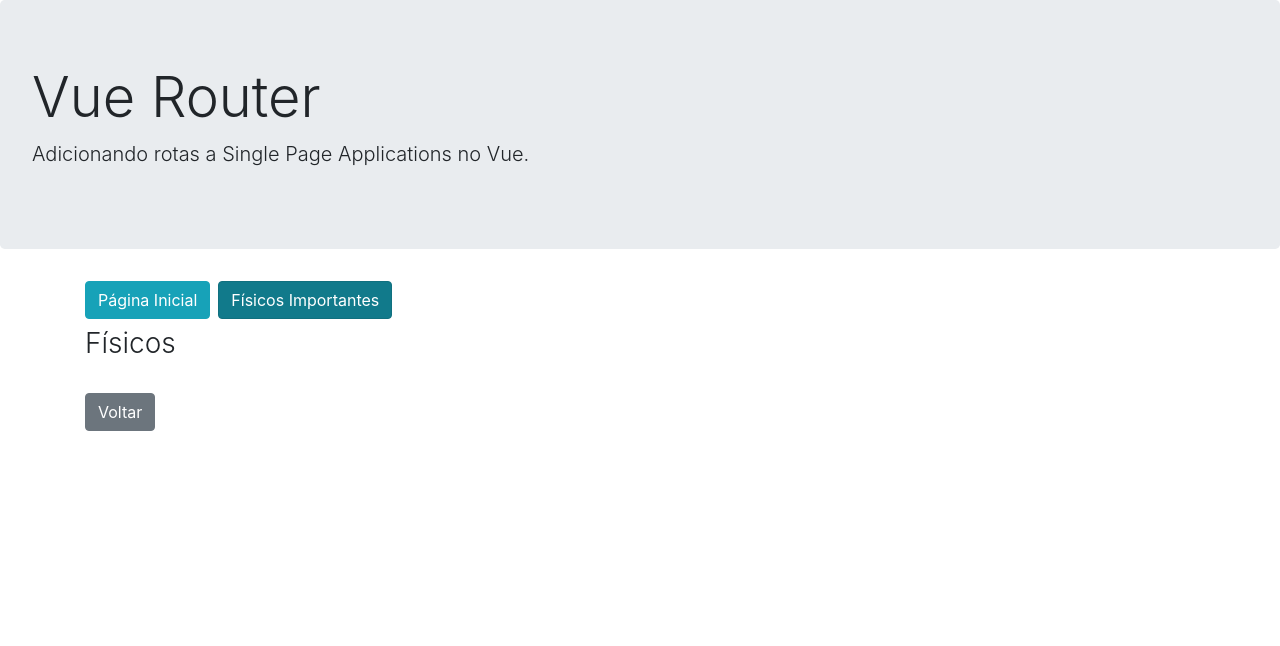
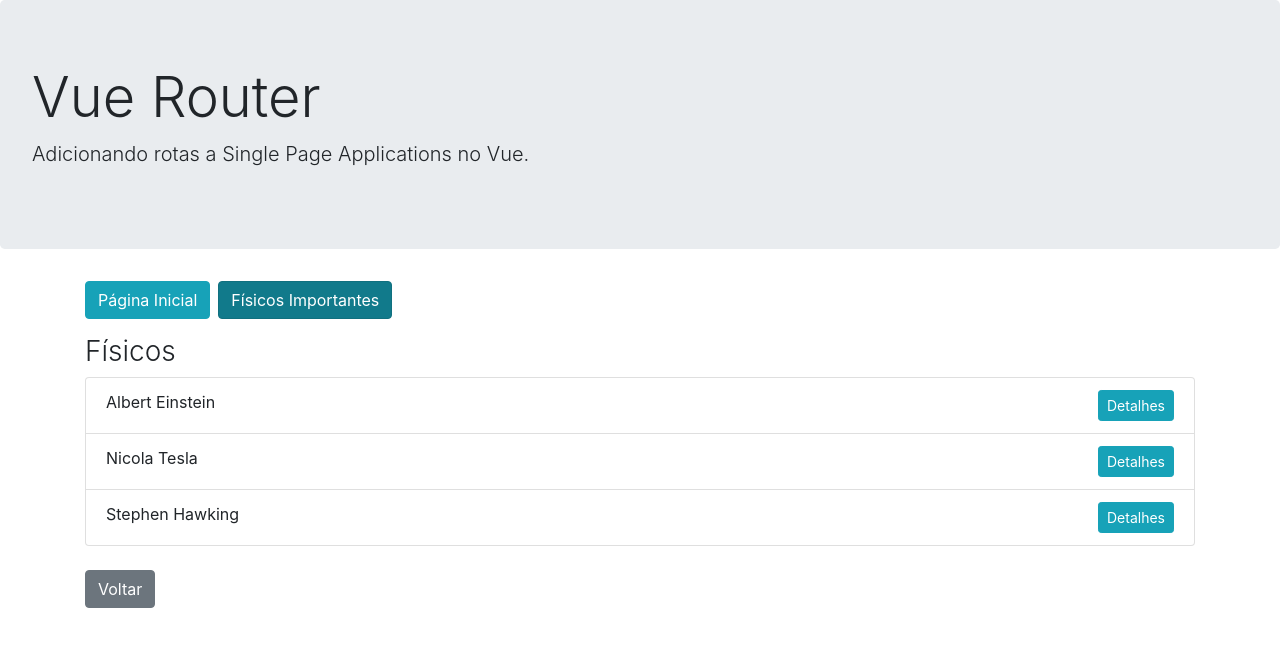
Before and after one commit to victor-s-santos/VueJsSPA, a Vue app: page /#/fisicos in a window 1280 px wide. Shown: the top 646 px of the page. Built offline with nearby package versions, Linux system fonts and the light colour scheme; the HTML template or start-up script is replaced by a standard one.

Commit message:
preparando os parâmetros de rota

```diff
--- a/src/App.vue
+++ b/src/App.vue
@@ -9,14 +9,14 @@
     <div class="container">
 
       <router-link to='/'
-      class='btn btn-info mb-2 mr-2'
+      class='btn btn-info mb-3 mr-2'
       active-class="active"
       exact
       >
       Página Inicial
       </router-link>
       <router-link :to='{path: "/fisicos"}'
-      class='btn btn-info mb-2 mr-2'
+      class='btn btn-info mb-3 mr-2'
       active-class="active">
       Físicos Importantes
       </router-link>
--- /dev/null
+++ b/src/components/fisicos/FisicosLista.vue
@@ -0,0 +1,41 @@
+<template>
+    <div>
+        <h3 class="font-weight-light">Físicos</h3>
+        <ul class="list-group" v-if="fisicos.length > 0">
+            <FisicosListaItem
+                class="list-group-item"
+                v-for="fisico in fisicos"
+                :key="fisico.id"
+                :fisico="fisico"/>
+
+        </ul>
+        <p v-else>Nenhum fisico cadastrado!</p>
+        <button class="btn btn-secondary mt-4 mb-4" @click="voltar">Voltar</button>
+    </div>
+</template>
+
+<script>
+import FisicosListaItem from './FisicosListaItem.vue'
+
+export default {
+    components: {
+        FisicosListaItem
+    },
+
+    data(){
+        return{
+            fisicos: [
+                {id:1, nome: 'Albert Einstein', email: 'albert@einstein.com'},
+                {id:2, nome: 'Nicola Tesla', email: 'tesla@tesla.com'},
+                {id:3, nome: 'Stephen Hawking', email: 'stephen@hawking.com'},
+            ]
+        }
+    },
+    methods: {
+        voltar(){
+            //this.$router.push('/');
+            this.$router.go(-1);
+        }
+    }
+}
+</script>
--- /dev/null
+++ b/src/components/fisicos/FisicosListaItem.vue
@@ -0,0 +1,16 @@
+<template>
+    <li>
+        <span>{{ fisico.nome }}</span>
+        <button class="btn btn-info btn-sm float-right">Detalhes</button>
+    </li>
+</template>
+<script>
+export default {
+    props: {
+        fisico: {
+            type: Object,
+            required: true,
+        }
+    }
+}
+</script>
--- a/src/views/fisicos/Fisicos.vue
+++ b/src/views/fisicos/Fisicos.vue
@@ -1,17 +1,13 @@
 <template>
-    <div>
-        <h3 class="font-weight-light">Físicos</h3>
-        <button class="btn btn-secondary mt-4 mb-4" @click="voltar">Voltar</button>
-    </div>
+    <FisicosLista />
 </template>
 
 <script>
+import FisicosLista from './../../components/fisicos/FisicosLista'
+
 export default {
-    methods: {
-        voltar(){
-            //this.$router.push('/');
-            this.$router.go(-1);
-        }
+    components: {
+        FisicosLista,
     }
 }
 </script>
```
